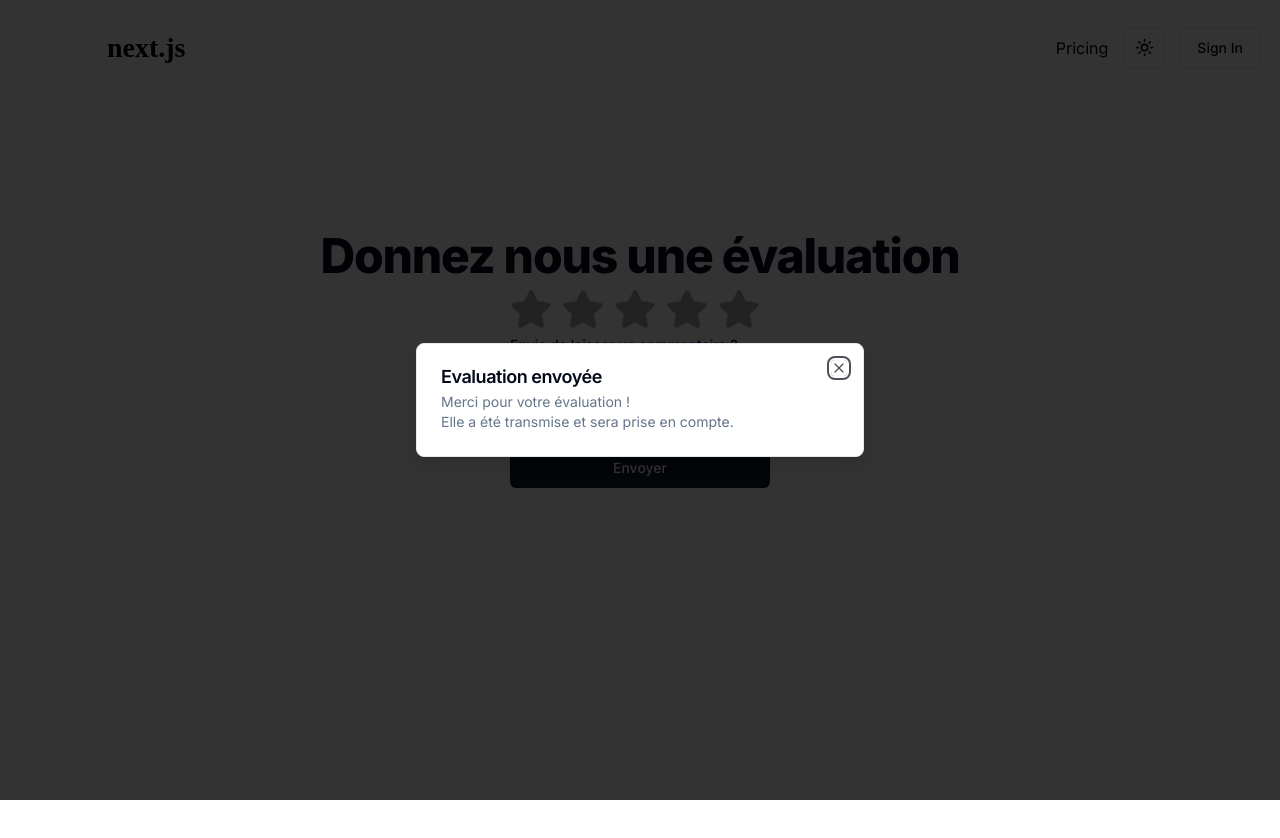
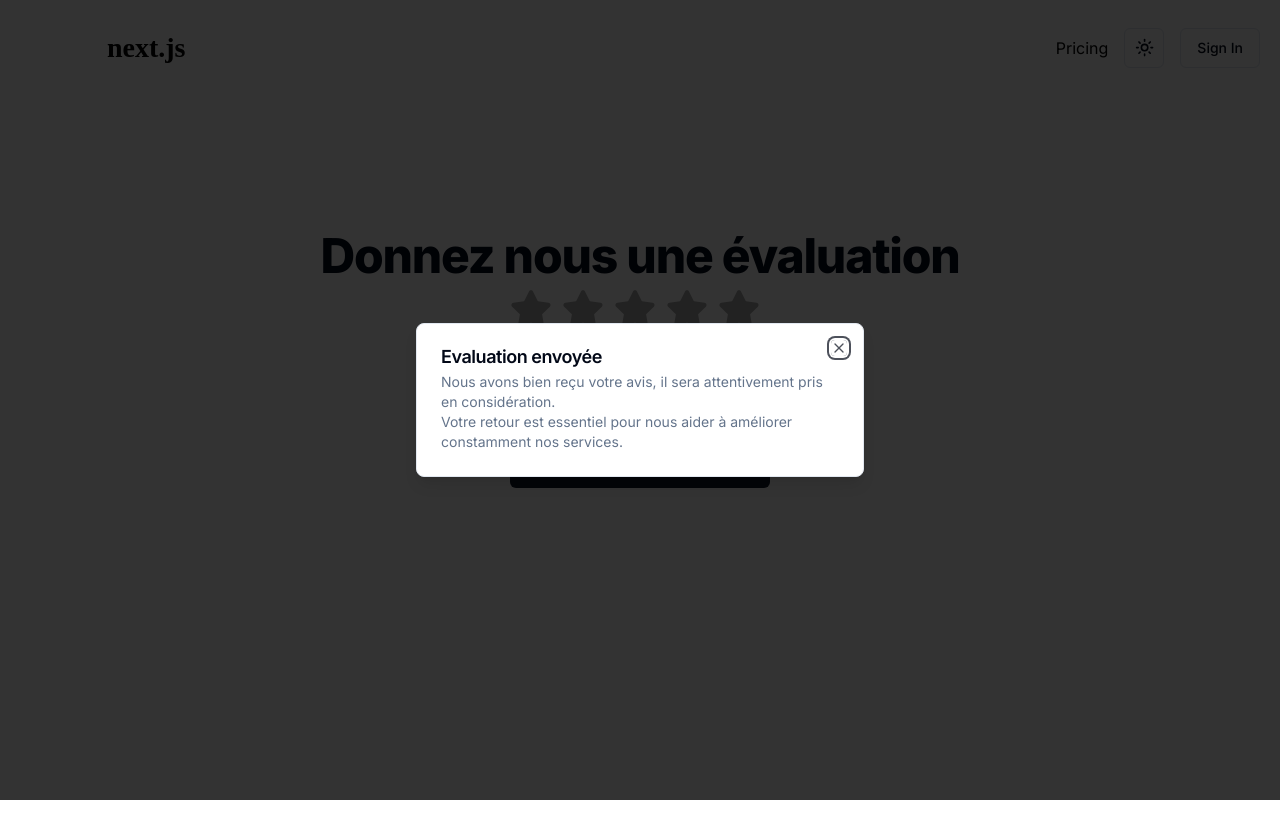
Before and after one commit to DwennK/google-reviews, a Next.js app: page / in a window 1280 px wide. Both pictures are taken after a click on the button "Envoyer". Shown: the top 838 px of the page. Built offline with nearby package versions, Linux system fonts and the light colour scheme; no server answers.

Commit message:
change "thank you" text

```diff
--- a/components/StarRating.tsx
+++ b/components/StarRating.tsx
@@ -82,8 +82,14 @@ function StarRating() {
           <DialogHeader>
             <DialogTitle>Evaluation envoyée</DialogTitle>
             <DialogDescription>
-              <p>Merci pour votre évaluation !</p>
-              <p>Elle a été transmise et sera prise en compte.</p>
+              <p>
+                Nous avons bien reçu votre avis, il sera attentivement pris en
+                considération.{" "}
+              </p>
+              <p>
+                Votre retour est essentiel pour nous aider à améliorer
+                constamment nos services.
+              </p>
             </DialogDescription>
           </DialogHeader>
         </DialogContent>
```
